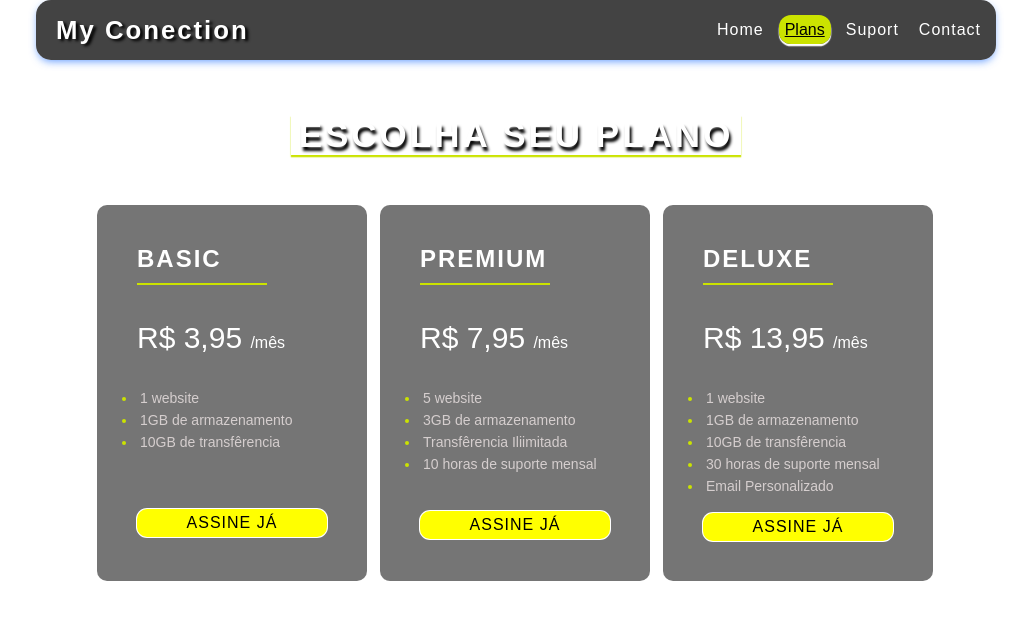
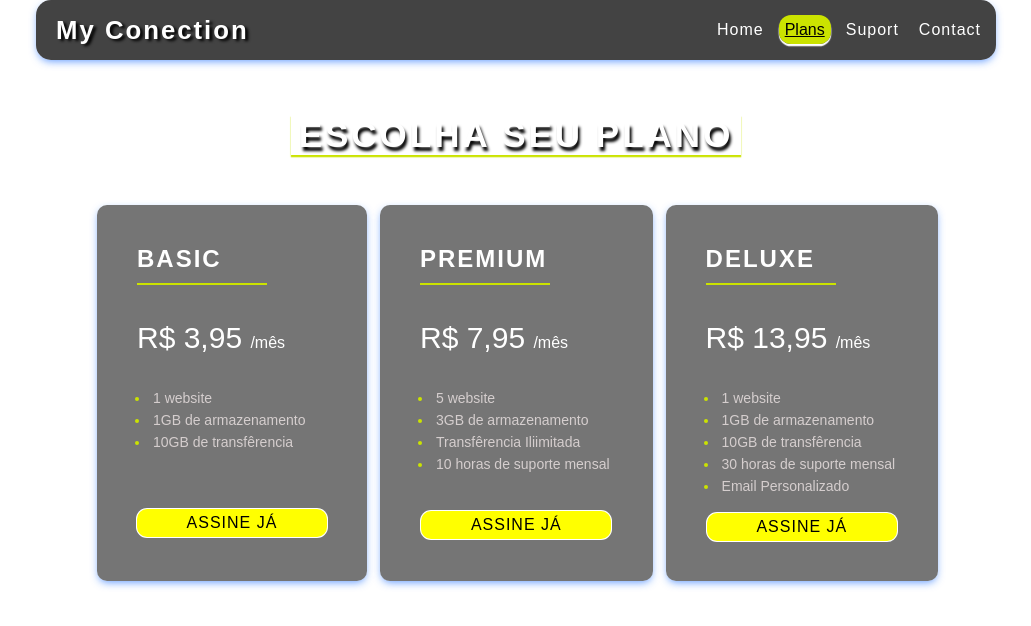
Before and after one commit to diegoprodev/my-plan, a plain HTML site: page index.html in a window 1280 px wide. Shown: the whole page, without its empty margins (124-1155 px from the left). Drawn offline with Linux system fonts and the light colour scheme.

Commit message:
changes layout

```diff
--- a/style.css
+++ b/style.css
@@ -107,6 +107,7 @@ h1  {
     align-items: flex-start;
     padding: 40px;
     margin-left: 13px;
+    box-shadow: 0 3px 9px -2px  rgba(31, 113, 255, 0.736);
 
 }
 
@@ -127,7 +128,7 @@ h1  {
     font-size: 14px;
     color: #d5cece;
     padding: 3px;
-    margin: 0;
+    margin-left: 13px;
     flex: 1;
 
 }
@@ -157,7 +158,7 @@ h1  {
     text-decoration: underline;
     background-color: transparent;
     transition-duration: .7s;
-    box-shadow: 0 0 8px .4px rgba(232, 255, 27, 0.736);
+    box-shadow: 0 0 8px .4px rgba(27, 141, 255, 0.736);
 
     /* se quiser usar outline não afeta o elemento porque trabalha dentro do elemento diferente da borda*/
 }
```
